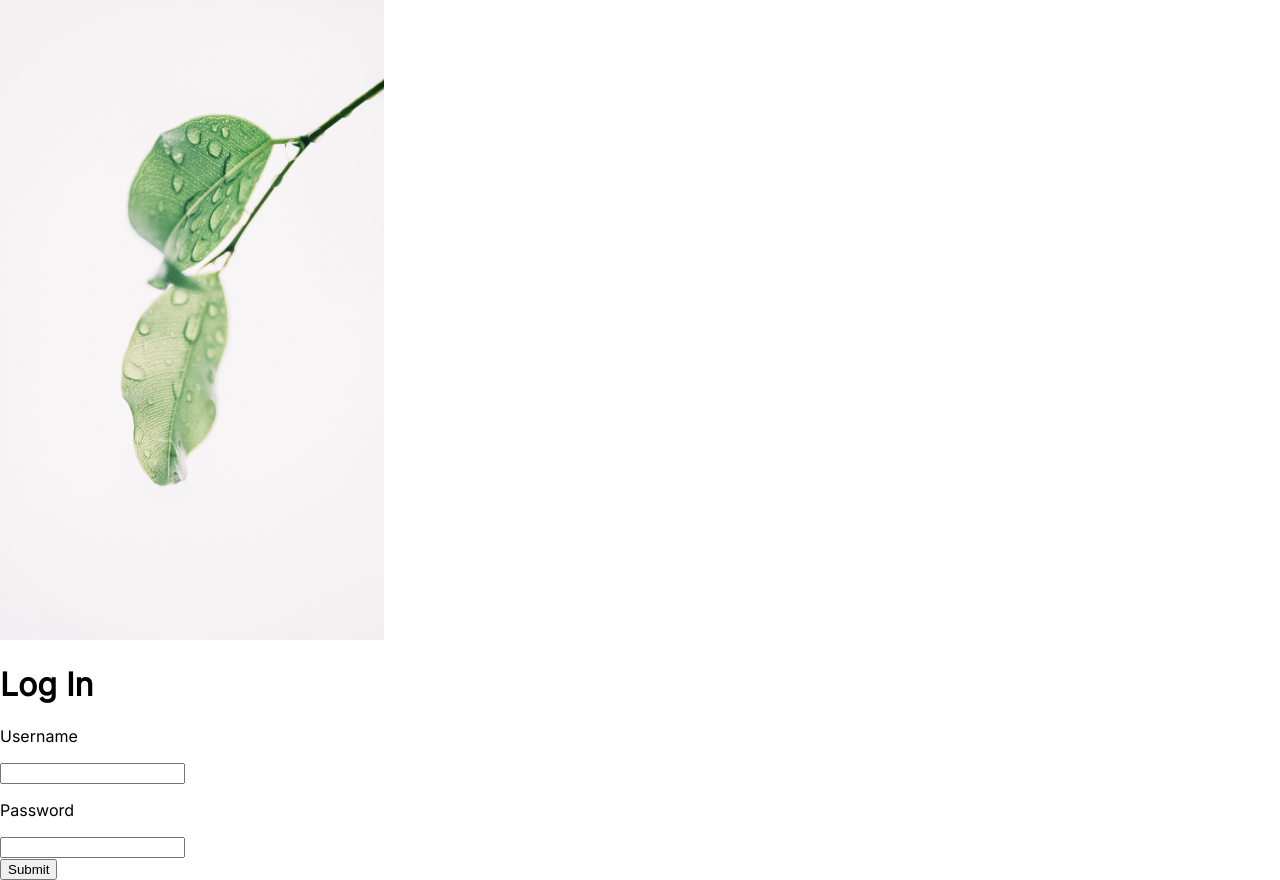
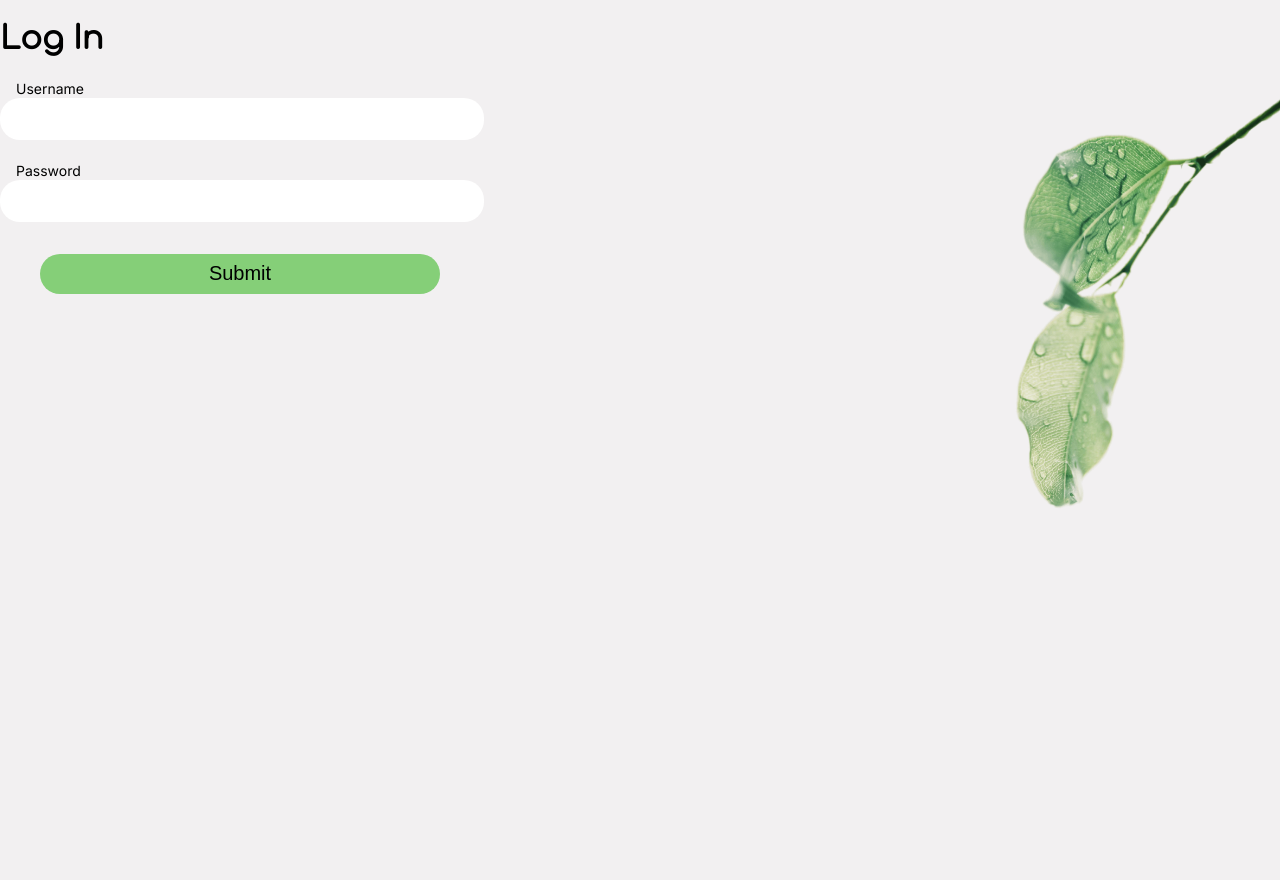
Before and after one commit to WMS-DEV/hackyeah2022-frontend, a React (Create React App) app in the folder hackyeah2022/: page / in a window 1280 px wide. After the commit the page ends 800 px from the top, so only its background shows below. Built offline with nearby package versions, Linux system fonts and the light colour scheme.

Commit message:
Basic css rules

```diff
--- a/hackyeah2022/public/index.html
+++ b/hackyeah2022/public/index.html
@@ -10,6 +10,9 @@
       name="DonateNow"
       content="Portal to produce less waste and help charities at the same time"
     />
+    <link rel="preconnect" href="https://fonts.googleapis.com">
+    <link rel="preconnect" href="https://fonts.gstatic.com" crossorigin>
+    <link href="https://fonts.googleapis.com/css2?family=Comfortaa&display=swap" rel="stylesheet">
     <link rel="apple-touch-icon" href="%PUBLIC_URL%/logo192.png" />
     <link rel="manifest" href="%PUBLIC_URL%/manifest.json" />
     <title>React App</title>
--- a/hackyeah2022/src/components/App/Login/LoginPage.css
+++ b/hackyeah2022/src/components/App/Login/LoginPage.css
@@ -7,4 +7,5 @@
 .twig {
     width: 30vw;
     height: 80vh;
+    float: right;
 }
--- a/hackyeah2022/src/components/App/Login/LoginPage.jsx
+++ b/hackyeah2022/src/components/App/Login/LoginPage.jsx
@@ -36,19 +36,20 @@ export default function LoginPage({setToken}) {
 
     return (
         <>
-            <img className="twig"   src={twig} alt="Twig"/>
+            <img className="twig" src={twig} alt="Twig"/>
             <div className="login-page">
                 <div className='login-box'>
                 <h1>Log In</h1>
                 <form onSubmit={handleSubmit}>
-                    <label>
-                        <p>Username</p>
-                        <input type="text" onChange={e => setUserName(e.target.value)}/>
-                    </label>
-                    <label>
-                        <p>Password</p>
-                        <input type="password" onChange={e => setPassword(e.target.value)}/>
-                    </label>
+                    <label>Username</label>
+                    <br/>
+                    <input type="text" onChange={e => setUserName(e.target.value)}/>
+                    <br/>
+                    <br/>
+                    <label>Password</label>
+                    <br/>
+                    <input type="password" onChange={e => setPassword(e.target.value)}/>
+                    <br/>
                     <div>
                         <button type="submit">Submit</button>
                     </div>
--- a/hackyeah2022/src/index.css
+++ b/hackyeah2022/src/index.css
@@ -1,18 +1,63 @@
 :root{
   --green: #009900;
+  --lightgreen: #85cf78;
   --red: #cc0000;
   --blue: #3333cc;
-
+  --lightgrey: #F2F0F1;
 }
 
+input {
+  background-color: #FFFFFF;
+  border: none;
+  border-color: #FFFFFF;
+  border-radius: 2.5vh;
+  border-width: 0px;
+  font-size: 1.5rem;
+  height: 5vh;
+  outline: none;
+  text-align: center;
+  width: 30rem;
+}
+
+label {
+  font-size: 1.75vh;
+  margin-left: 2vh;
+}
+
+h1, h2, h3, h4, h5, h6, p, span {
+  font-family: 'Comfortaa', cursive;
+}
 
 body {
+  background-color: var(--lightgrey);
   margin: 0;
+  /*
   font-family: -apple-system, BlinkMacSystemFont, 'Segoe UI', 'Roboto', 'Oxygen',
     'Ubuntu', 'Cantarell', 'Fira Sans', 'Droid Sans', 'Helvetica Neue',
     sans-serif;
+  */
+  font-family: 'Comfortaa', cursive;
   -webkit-font-smoothing: antialiased;
   -moz-osx-font-smoothing: grayscale;
+}
+
+button {
+  background-color: var(--lightgreen);
+  border-color: var(--lightgreen);
+  border-radius: 2.5vh;
+  border-width: 0px;
+  font-size: 1.25rem;
+  height: 5vh;
+  width: 25rem;
+  margin: 2rem 2.5rem;
+  transition: color 0.25s ease-in;
+}
+
+button:hover {
+  cursor: pointer;
+  border-color: var(--green);
+  background-color: var(--green);
+  color: var(--lightgrey);
 }
 
 code {
```
Also changed, not shown: hackyeah2022/src/assets/twig.jpg.
